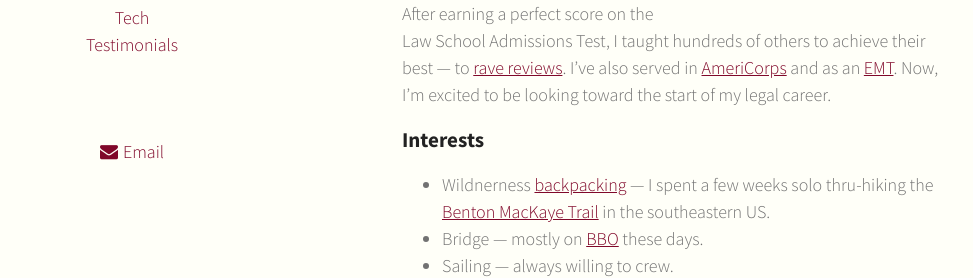
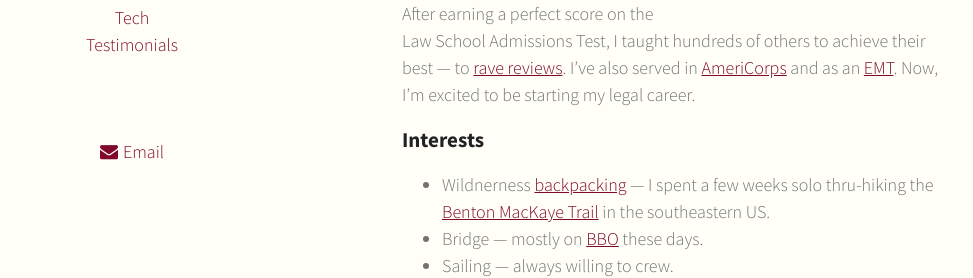
Before and after one commit to gavinmcgimpsey/gavinmcgimpsey.github.io, a Jekyll site: the page built from index.md, in a window 1280 px wide. Shown: the part 314-592 px from the top of the page, without its empty margins (158-1131 px from the left). Built offline with Jekyll 4.4.1, drawn with Linux system fonts in a browser that asks for light colours.

Commit message:
Update index.md
Change tense

```diff
--- a/index.md
+++ b/index.md
@@ -6,7 +6,7 @@ layout: default
 
 Hi, I'm Gavin!
 
-I'm in Los Angeles these days, after living and working everywhere from Gambier, Ohio, to Sanibel Island, Florida, to Phoenix, Arizona, and lots of places in between. Wherever I go, I try to go all out: I was ranked the [#1 rookie bridge player in North America](https://web3.acbl.org/mpraces/?year=2012&race=MMA) in 2012. After earning a perfect score on the Law School Admissions Test, I taught hundreds of others to achieve their best &mdash; to [rave reviews](/testimonials). I've also served in [AmeriCorps](/americorps) and as an [EMT](/emt). Now, I'm excited to be looking toward the start of my legal career.
+I'm in Los Angeles these days, after living and working everywhere from Gambier, Ohio, to Sanibel Island, Florida, to Phoenix, Arizona, and lots of places in between. Wherever I go, I try to go all out: I was ranked the [#1 rookie bridge player in North America](https://web3.acbl.org/mpraces/?year=2012&race=MMA) in 2012. After earning a perfect score on the Law School Admissions Test, I taught hundreds of others to achieve their best &mdash; to [rave reviews](/testimonials). I've also served in [AmeriCorps](/americorps) and as an [EMT](/emt). Now, I'm excited to be starting my legal career.
 
 ### Interests
 
```
